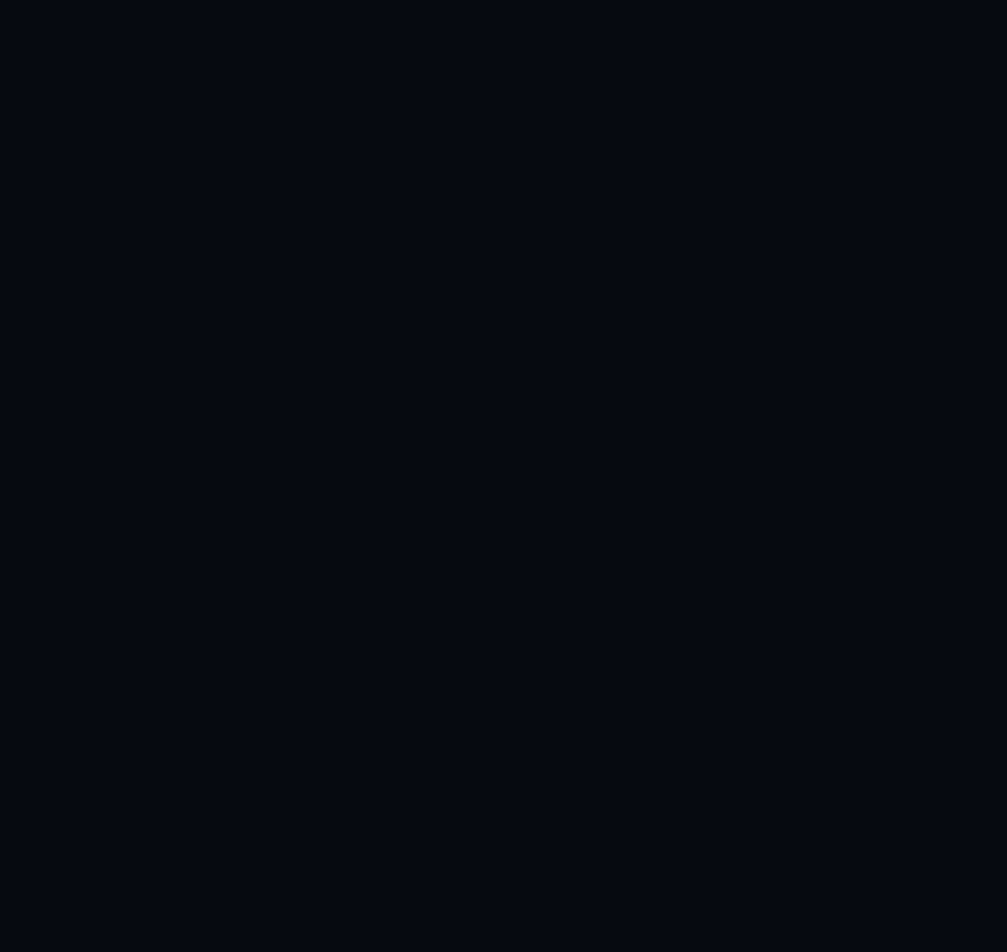
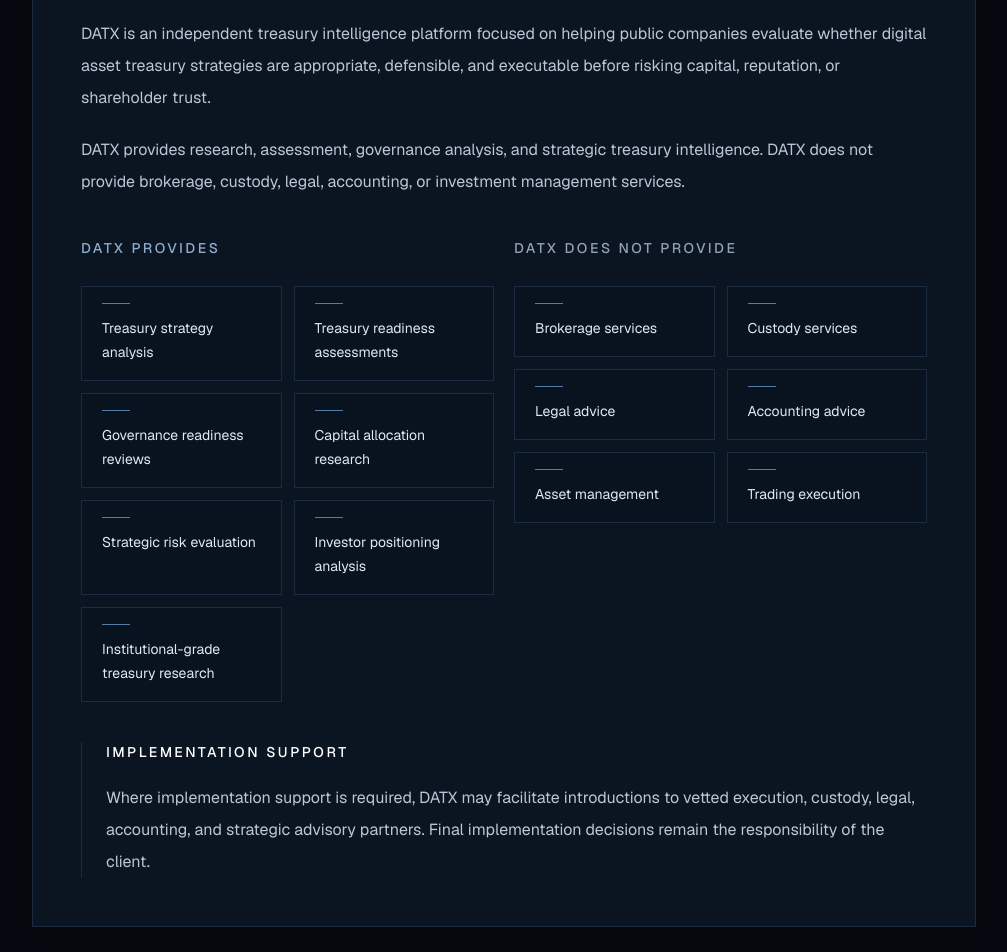
Before and after one commit to datxstrategy-creator/datx-prototype, a Next.js app: page /about in a window 1280 px wide. Shown: the part 3760-4712 px from the top of the page, without its empty margins (136-1143 px from the left). Before the commit the page ends 3775 px from the top, so only its background shows below. Built offline with nearby package versions, Linux system fonts and the light colour scheme.

Commit message:
Move operating scope section to About page

```diff
--- a/app/about/page.tsx
+++ b/app/about/page.tsx
@@ -34,6 +34,25 @@
   "Since 2017 in Digital Assets",
   "Founder of JPMI",
   "Tokyo, Japan",
+];
+
+const datxProvides = [
+  "Treasury strategy analysis",
+  "Treasury readiness assessments",
+  "Governance readiness reviews",
+  "Capital allocation research",
+  "Strategic risk evaluation",
+  "Investor positioning analysis",
+  "Institutional-grade treasury research",
+];
+
+const datxDoesNotProvide = [
+  "Brokerage services",
+  "Custody services",
+  "Legal advice",
+  "Accounting advice",
+  "Asset management",
+  "Trading execution",
 ];
 
 function PageShell({ children }: { children: React.ReactNode }) {
@@ -279,6 +298,57 @@
   );
 }
 
+function RoleScopeSection() {
+  return (
+    <SectionCard id="role-operating-scope">
+      <CardHeading
+        label="DATX Role & Operating Scope"
+        title="DATX Role & Operating Scope"
+      />
+      <div className="mt-8 space-y-5">
+        <p className="body-copy">
+          DATX is an independent treasury intelligence platform focused on
+          helping public companies evaluate whether digital asset treasury
+          strategies are appropriate, defensible, and executable before risking
+          capital, reputation, or shareholder trust.
+        </p>
+        <p className="body-copy">
+          DATX provides research, assessment, governance analysis, and strategic
+          treasury intelligence. DATX does not provide brokerage, custody,
+          legal, accounting, or investment management services.
+        </p>
+      </div>
+
+      <div className="mt-10 grid gap-5 lg:grid-cols-2">
+        <div>
+          <h3 className="text-sm font-medium uppercase tracking-[0.18em] text-datx-accent">
+            DATX Provides
+          </h3>
+          <ListedItems items={datxProvides} />
+        </div>
+        <div>
+          <h3 className="text-sm font-medium uppercase tracking-[0.18em] text-slate-400">
+            DATX Does Not Provide
+          </h3>
+          <ListedItems items={datxDoesNotProvide} />
+        </div>
+      </div>
+
+      <div className="mt-10 border-l border-datx-blue pl-6">
+        <h3 className="text-sm font-medium uppercase tracking-[0.18em] text-white">
+          Implementation Support
+        </h3>
+        <p className="body-copy mt-5">
+          Where implementation support is required, DATX may facilitate
+          introductions to vetted execution, custody, legal, accounting, and
+          strategic advisory partners. Final implementation decisions remain the
+          responsibility of the client.
+        </p>
+      </div>
+    </SectionCard>
+  );
+}
+
 function SiteFooter() {
   return (
     <footer className="border-t border-datx-line">
@@ -313,6 +383,7 @@
             <FounderSection />
             <MissionSection />
             <ContactSection />
+            <RoleScopeSection />
           </PageShell>
         </div>
       </main>
--- a/app/page.tsx
+++ b/app/page.tsx
@@ -1,7 +1,6 @@
 import {
   CapabilitySection,
   PhilosophySection,
-  PositioningSection,
   ReportsSection,
   ScoringSection,
   VisionSection,
@@ -147,7 +146,6 @@
         <ScoringSection />
         <PhilosophySection />
         <ReportsSection />
-        <PositioningSection />
         <WorkflowSection />
         <AssessmentSection />
       </main>
```
